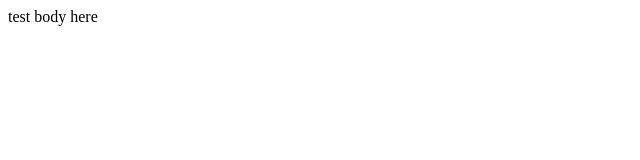
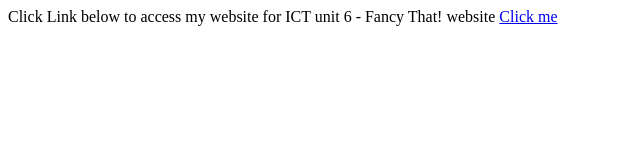
Before and after one commit to Nikhil-KO/ICT-Website, a plain HTML site: page index.html in a window 1280 px wide. Shown: the whole page, without its empty margins (0-640 px from the left). Drawn offline with Linux system fonts and the light colour scheme.

Commit message:
link
added link to home

```diff
--- a/index.html
+++ b/index.html
@@ -1,9 +1,9 @@
 <!DOCTYPE html PUBLIC "-//W3C//DTD XHTML 1.0 Transitional//EN" "http://www.w3.org/TR/xhtml1/DTD/xhtml1-transitional.dtd">
 <html xmlns="http://www.w3.org/1999/xhtml">
 <head>
-test
+Click Link below to access my website for ICT unit 6 - Fancy That! website
 </head>
 <body>
-body here
-</body>
+  <a stlye="align:centre" href="home.html">Click me</a>
+  </body>
 </html>
```
